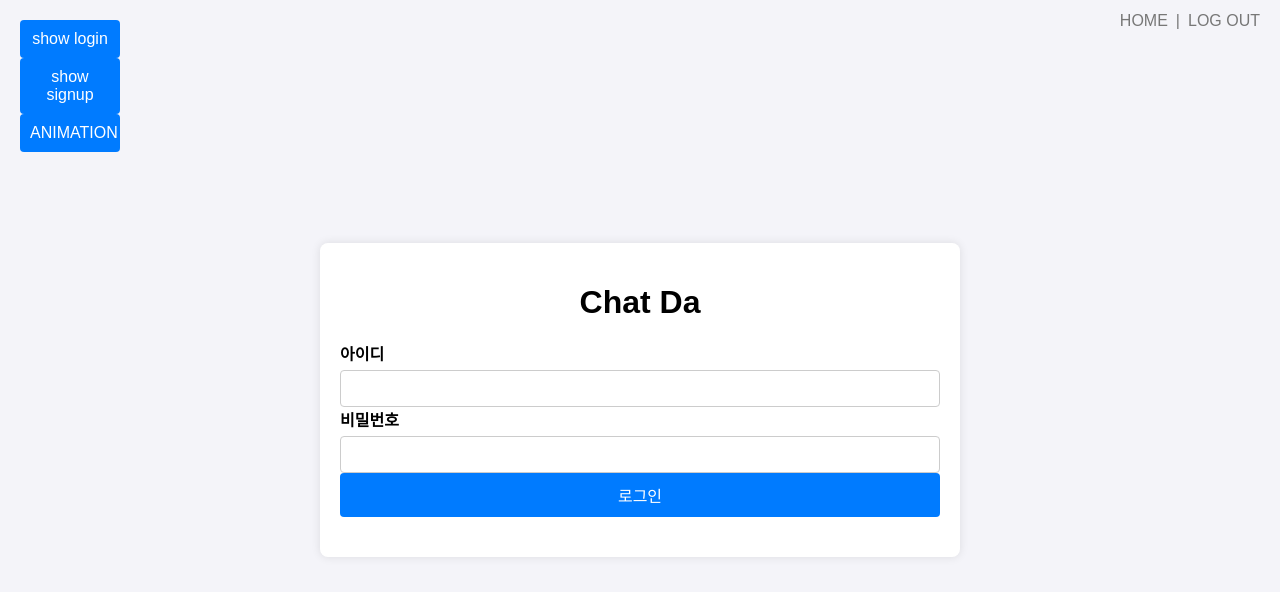
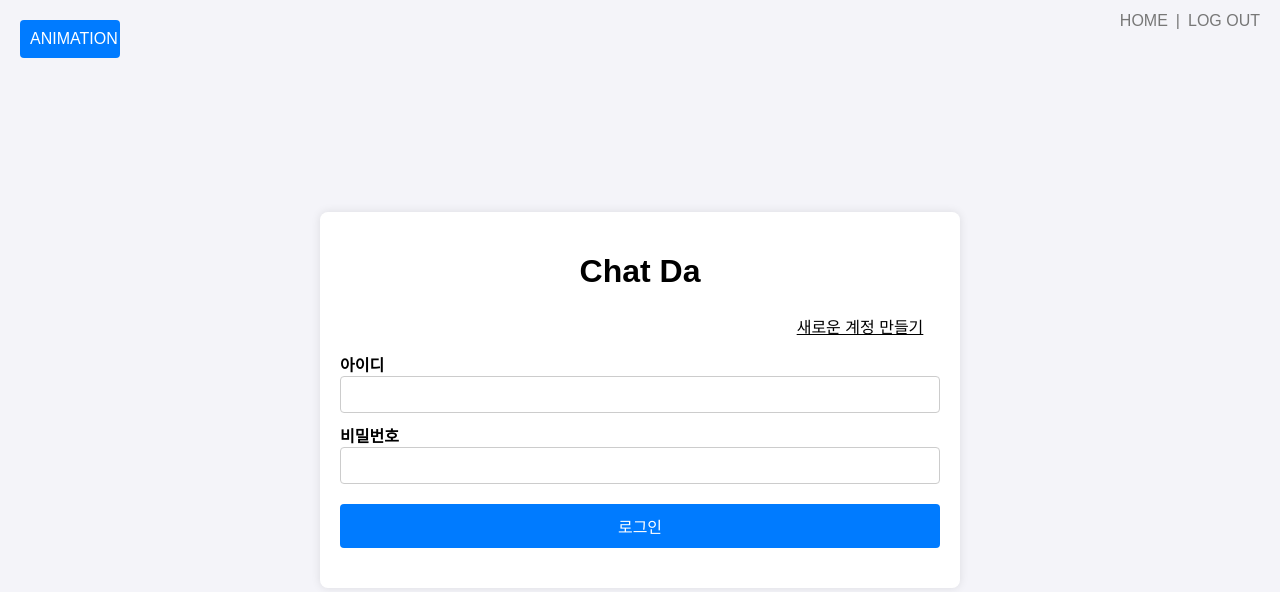
Before and after one commit to acejs21/ChatDa, a Spring Boot app: page / in a window 1280 px wide. Shown: the top 592 px of the page. Run offline with Spring Boot 4, Linux system fonts and the light colour scheme; some of the project's set-up classes (security, data sources, template engines, error pages and the like) are left out, and stand-ins take their place.

Commit message:
move toggle button into container

```diff
--- a/src/main/resources/static/css/calendar.css
+++ b/src/main/resources/static/css/calendar.css
@@ -15,7 +15,8 @@ td {
 
 .symbol {
     font-size: 20px;
-    text-align: center
+    text-align: center;
+    cursor: pointer;
 }
 
 #diary {
--- a/src/main/resources/static/css/home.css
+++ b/src/main/resources/static/css/home.css
@@ -8,29 +8,40 @@ body {
     align-items: center;
     height: 100vh;
 }
+
+#toggle-wrapper {
+    display: flex;
+    justify-content: right;
+}
+
+#toggle-btn {
+    width : 160px;
+    color : black;
+    background-color: #fff;
+    padding : 4px;
+    text-decoration : underline;
+}
+
 .container {
     background-color: #fff;
+    width :80%;
     padding: 20px;
     border-radius: 8px;
     box-shadow: 0 0 10px rgba(0, 0, 0, 0.1);
-    width: 80%;
+    width: 100%;
     max-width: 600px;
 }
 h1 {
     text-align: center;
     margin-bottom: 20px;
 }
-.date {
-    text-align: center;
-    margin-bottom: 20px;
-    font-weight: bold;
-}
+
 .form-group {
     margin-bottom: 20px;
 }
 label {
     display: block;
-    margin-bottom: 5px;
+    margin-top :10px;
     font-weight: bold;
 }
 input[type="text"], textarea {
@@ -61,6 +72,14 @@ button:hover {
 #button-container {
     display : flex;
 }
+
+#login-btn {
+    margin-top: 20px;
+}
+#signup-btn {
+    margin-top: 20px;
+}
+
 
 .google-btn {
     display: inline-flex;
--- a/src/main/resources/static/js/home.js
+++ b/src/main/resources/static/js/home.js
@@ -20,9 +20,23 @@ if (sessionStorage.getItem("accessToken") === null) {
 // toggle login <-> signup
 const login_div = document.getElementById("login-div");
 const signup_div = document.getElementById("signup-div");
-
 signup_div.style.display = "none";
 
+const toggle_btn = document.getElementById("toggle-btn");
+var isLogin = true;
+toggle_btn.addEventListener("click", () => {
+    if (isLogin) {
+        signup_div.style.display = "block";
+        login_div.style.display = "none";
+        toggle_btn.innerText = "기존 계정 로그인";
+    } else {
+        login_div.style.display = "block";
+        signup_div.style.display = "none";
+        toggle_btn.innerText = "새로운 계정 만들기";
+    }
+    isLogin = !isLogin;
+});
+/*
 const show_login = document.getElementById("show-login");
 const show_signup = document.getElementById("show-signup");
 
@@ -34,6 +48,7 @@ show_signup.addEventListener("click", () => {
     signup_div.style.display = "block";
     login_div.style.display = "none";
 });
+*/
 
 //login function
 const login_form = document.getElementById("login-form");
--- a/src/main/resources/templates/home.html
+++ b/src/main/resources/templates/home.html
@@ -5,15 +5,15 @@
         <link rel="stylesheet" type="text/css" href="/css/home.css">
         <link rel="stylesheet" type="text/css" href="/css/animation.css">
         <link rel="stylesheet" type="text/css" href="/css/navbar.css">
-
         <title>chatDa</title>
     </head>
-
     <body>
         <div id="container" class="container">
             <h1>Chat Da</h1>
-
             <div id="usercheck-container">
+                <div id="toggle-wrapper">
+                    <button class="toggle-btn" id="toggle-btn">새로운 계정 만들기</button>
+                </div>
                 <div id="login-div" class="form-group">
                     <form id="login-form" onsubmit="return false;">
                         <label>아이디</label>
@@ -33,11 +33,10 @@
                         <input id="signup-password-input" type="text" maxlength="10">
                         <label>비밀번호 확인</label>
                         <input id="signup-passwordcheck-input" type="text" maxlength="10">
-                    <button >계정 생성</button>
+                        <button id="signup-btn">계정 생성</button>
                     </form>
                 </div>
             </div>
-
             <div id="button-container">
                 <button class="google-btn">대화</button>
                 <button id="diary-btn" class="google-btn">일기장</button>
@@ -45,16 +44,11 @@
             </div>
         </div>
         <div id="temp-btns">
-        <button class="temp-btn" id="show-login">show login</button>
-        <button class="temp-btn" id="show-signup">show signup</button>
-        <button class="temp-btn" id="animation" >ANIMATION</button>
+            <button class="temp-btn" id="animation">ANIMATION</button>
         </div>
-    </div> <!-- /container -->
-
+    </div>
 </body>
-
 <script src="js/config.js" defer></script>
 <script src="js/home.js" defer></script>
 <script src="js/navbar.js" defer></script>
-
 </html>
```
Lines whose indentation alone changed are shown as unchanged.
